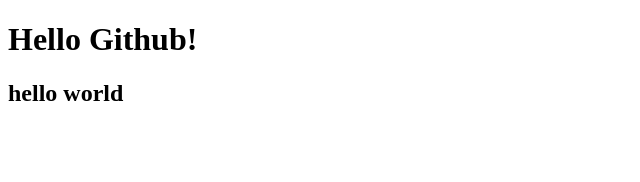
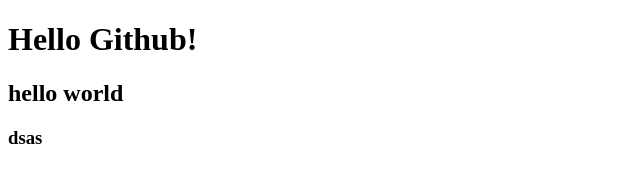
Before and after one commit to yes6686/github_test, a plain HTML site: page index.html in a window 1280 px wide. Shown: the full height of the page, 0-640 px from the left. Drawn offline with Linux system fonts and the light colour scheme.

Commit message:
H3추가

```diff
--- a/index.html
+++ b/index.html
@@ -6,5 +6,6 @@
 <body>
     <h1>Hello Github!</h1>
     <h2>hello world</h2>
+    <h3>dsas</h3>
 </body>
 </html>
```
